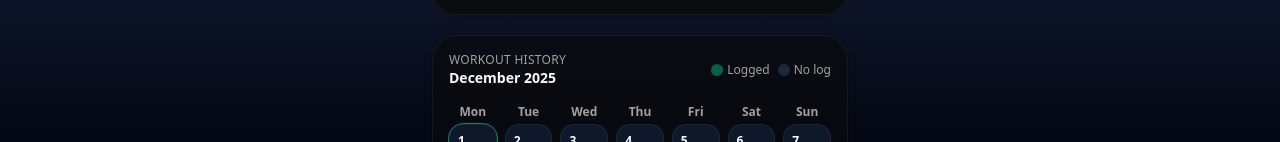
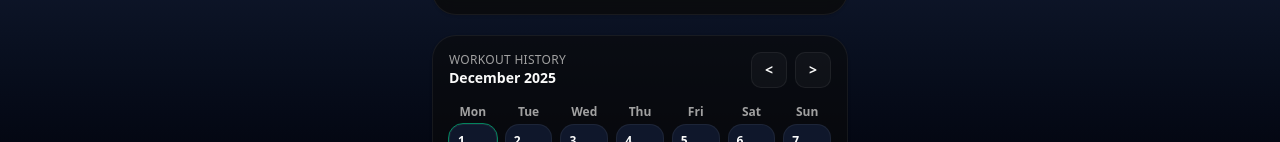
Before and after one commit to DevTheFool/open-interval-timer, a React (Vite) app: page / in a window 1280 px wide. Shown: the part 511-653 px from the top of the page. Built offline with nearby package versions, Linux system fonts and the light colour scheme.

Commit message:
calendar update

```diff
--- a/src/components/WorkoutCalendar.tsx
+++ b/src/components/WorkoutCalendar.tsx
@@ -1,3 +1,5 @@
+import { useMemo, useState } from "react";
+
 type Props = {
   completedDates: Set<string>;
 };
@@ -12,27 +14,54 @@ const toDateKey = (date: Date) => {
 };
 
 export function WorkoutCalendar({ completedDates }: Props) {
-  const today = new Date();
-  const year = today.getFullYear();
-  const month = today.getMonth();
+  const todayKey = useMemo(() => toDateKey(new Date()), []);
+  const [view, setView] = useState(() => {
+    const now = new Date();
+    return { year: now.getFullYear(), month: now.getMonth() };
+  });
 
-  const firstDay = new Date(year, month, 1);
-  const daysInMonth = new Date(year, month + 1, 0).getDate();
+  const monthDate = useMemo(
+    () => new Date(view.year, view.month, 1),
+    [view.month, view.year]
+  );
+
+  const days = useMemo(() => {
+    const firstDay = new Date(view.year, view.month, 1);
+    const daysInMonth = new Date(view.year, view.month + 1, 0).getDate();
     const startOffset = (firstDay.getDay() + 6) % 7; // Monday as first day
-  const days: Array<{ date: Date; inMonth: boolean }> = [];
+    const list: Array<{ date: Date; inMonth: boolean }> = [];
 
     for (let i = 0; i < startOffset; i++) {
-    const d = new Date(year, month, i - startOffset + 1);
-    days.push({ date: d, inMonth: false });
+      const d = new Date(view.year, view.month, i - startOffset + 1);
+      list.push({ date: d, inMonth: false });
     }
     for (let d = 1; d <= daysInMonth; d++) {
-    days.push({ date: new Date(year, month, d), inMonth: true });
+      list.push({ date: new Date(view.year, view.month, d), inMonth: true });
     }
     let overflowDay = 1;
-  while (days.length % 7 !== 0) {
-    days.push({ date: new Date(year, month + 1, overflowDay), inMonth: false });
+    while (list.length % 7 !== 0) {
+      list.push({
+        date: new Date(view.year, view.month + 1, overflowDay),
+        inMonth: false,
+      });
       overflowDay++;
     }
+    return list;
+  }, [view.month, view.year]);
+
+  const changeMonth = (delta: number) => {
+    setView((prev) => {
+      const nextMonth = prev.month + delta;
+      const nextYear =
+        nextMonth < 0
+          ? prev.year - 1
+          : nextMonth > 11
+          ? prev.year + 1
+          : prev.year;
+      const normalizedMonth = (nextMonth + 12) % 12;
+      return { year: nextYear, month: normalizedMonth };
+    });
+  };
 
   return (
     <div className="rounded-3xl border border-input/40 bg-background/60 p-4 shadow-sm">
@@ -42,18 +71,27 @@ export function WorkoutCalendar({ completedDates }: Props) {
             Workout history
           </p>
           <p className="text-sm font-semibold">
-            {today.toLocaleString("default", { month: "long" })} {year}
+            {monthDate.toLocaleString("default", { month: "long" })}{" "}
+            {monthDate.getFullYear()}
           </p>
         </div>
-        <div className="flex items-center gap-2 text-xs text-muted-foreground">
-          <span className="flex items-center gap-1">
-            <span className="h-3 w-3 rounded-sm bg-emerald-500/50" />
-            Logged
-          </span>
-          <span className="flex items-center gap-1">
-            <span className="h-3 w-3 rounded-sm bg-slate-800" />
-            No log
-          </span>
+        <div className="flex items-center gap-2">
+          <button
+            type="button"
+            aria-label="Previous month"
+            onClick={() => changeMonth(-1)}
+            className="h-9 w-9 rounded-lg border border-input/40 bg-input/20 text-sm font-semibold transition hover:border-primary/40 focus-visible:outline-none focus-visible:ring-2 focus-visible:ring-primary/50"
+          >
+            &lt;
+          </button>
+          <button
+            type="button"
+            aria-label="Next month"
+            onClick={() => changeMonth(1)}
+            className="h-9 w-9 rounded-lg border border-input/40 bg-input/20 text-sm font-semibold transition hover:border-primary/40 focus-visible:outline-none focus-visible:ring-2 focus-visible:ring-primary/50"
+          >
+            &gt;
+          </button>
         </div>
       </div>
 
@@ -67,27 +105,24 @@ export function WorkoutCalendar({ completedDates }: Props) {
       <div className="grid grid-cols-7 gap-2">
         {days.map(({ date, inMonth }) => {
           const key = toDateKey(date);
-          const isToday = key === toDateKey(today);
+          const isToday = key === todayKey;
           const isLogged = completedDates.has(key);
           const baseClasses = inMonth
             ? "bg-slate-900 text-foreground border-input/40"
             : "bg-slate-900/40 text-muted-foreground border-input/20";
-          const loggedClasses = isLogged
-            ? "bg-emerald-600/40 border-emerald-500/40"
-            : "";
           const todayClasses = isToday
             ? "outline outline-1 outline-emerald-400/60"
             : "";
           return (
             <div
               key={key}
-              className={`relative aspect-square rounded-xl border p-2 text-left ${baseClasses} ${loggedClasses} ${todayClasses}`}
+              className={`relative aspect-square rounded-xl border p-2 text-left ${baseClasses} ${todayClasses}`}
             >
               <span className="absolute left-2 top-2 text-xs font-semibold">
                 {date.getDate()}
               </span>
               {isLogged && (
-                <span className="absolute bottom-1 right-1 text-lg">💪</span>
+                <span className="absolute bottom-1 right-1 text-md">💪</span>
               )}
             </div>
           );
```
Also changed, not shown: prompts.txt. Lines whose indentation alone changed are shown as unchanged.
